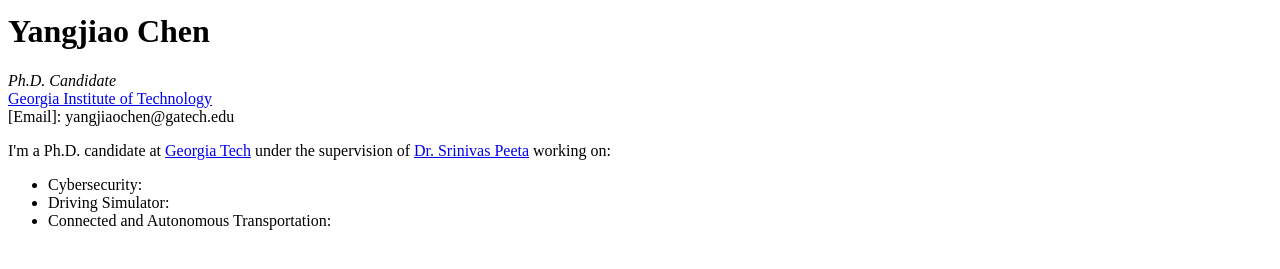
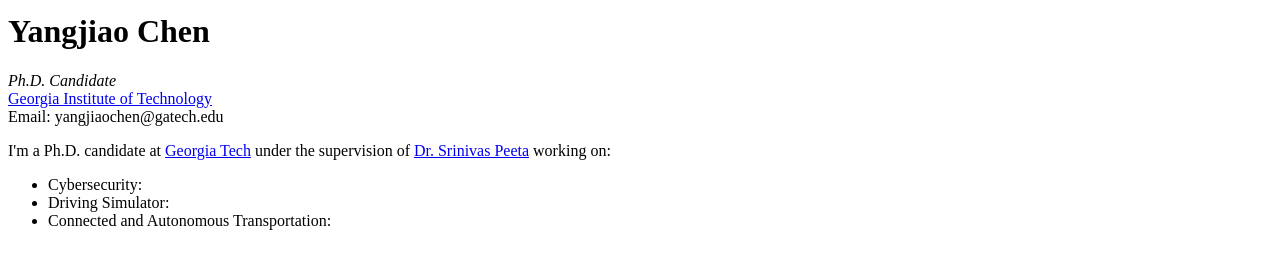
Before and after one commit to YangjiaoChen/YangjiaoChen.github.io, a Jekyll site: the page built from index.html, in a window 1280 px wide. Shown: the part 286-555 px from the top of the page. Built offline with Jekyll 4.4.1, drawn with Linux system fonts in a browser that asks for light colours; part of the change alters nothing that is shown.

```diff
--- a/index.html
+++ b/index.html
@@ -86,7 +86,7 @@ title: "Yangjiao Chen"
     <p>
       <i>Ph.D. Candidate</i><br />
       <a href="https://ic.gatech.edu/" target="_blank">Georgia Institute of Technology</a><br />
-      [Email]: yangjiaochen@gatech.edu<br />
+      Email: yangjiaochen@gatech.edu<br />
        <!-- <hr>
       [<a href="https://scholar.google.com/citations?user=o-oBMWEAAAAJ&hl=en" target="_blank">Google Scholar</a>]
       [<a href="https://twitter.com/ychenNLP" target="_blank">Twitter</a>]
```
